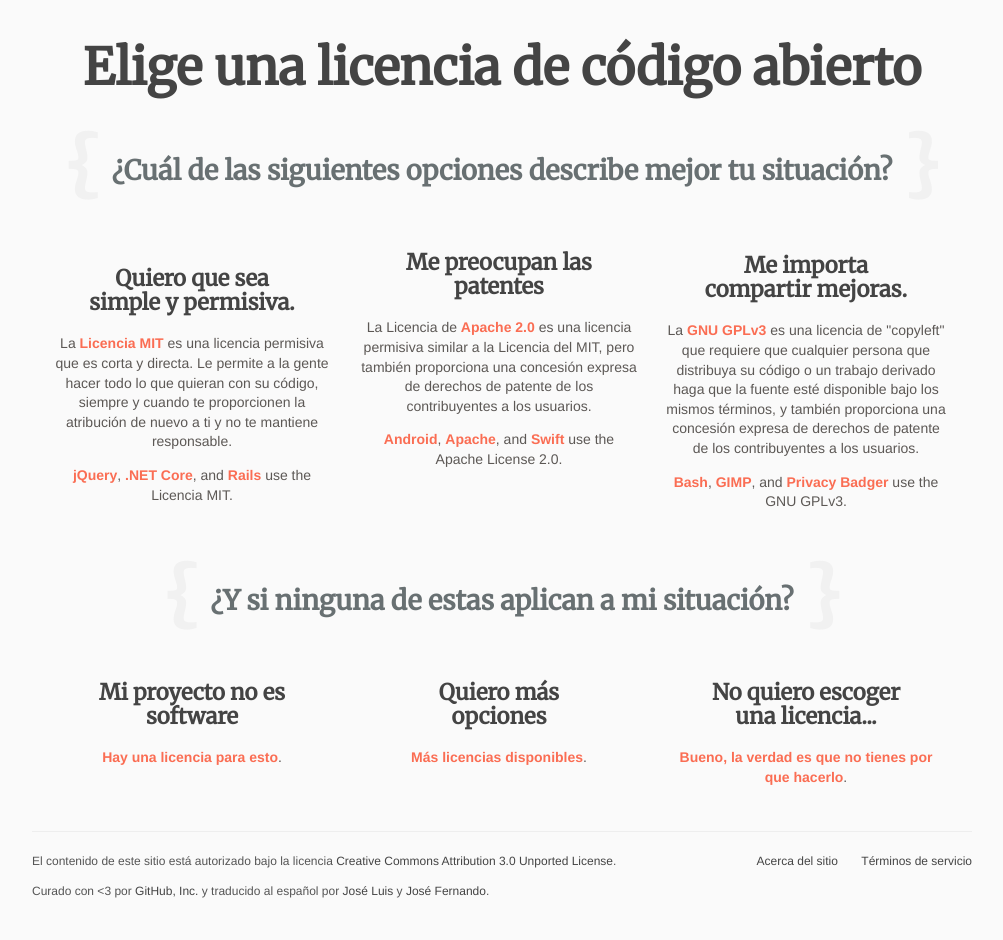
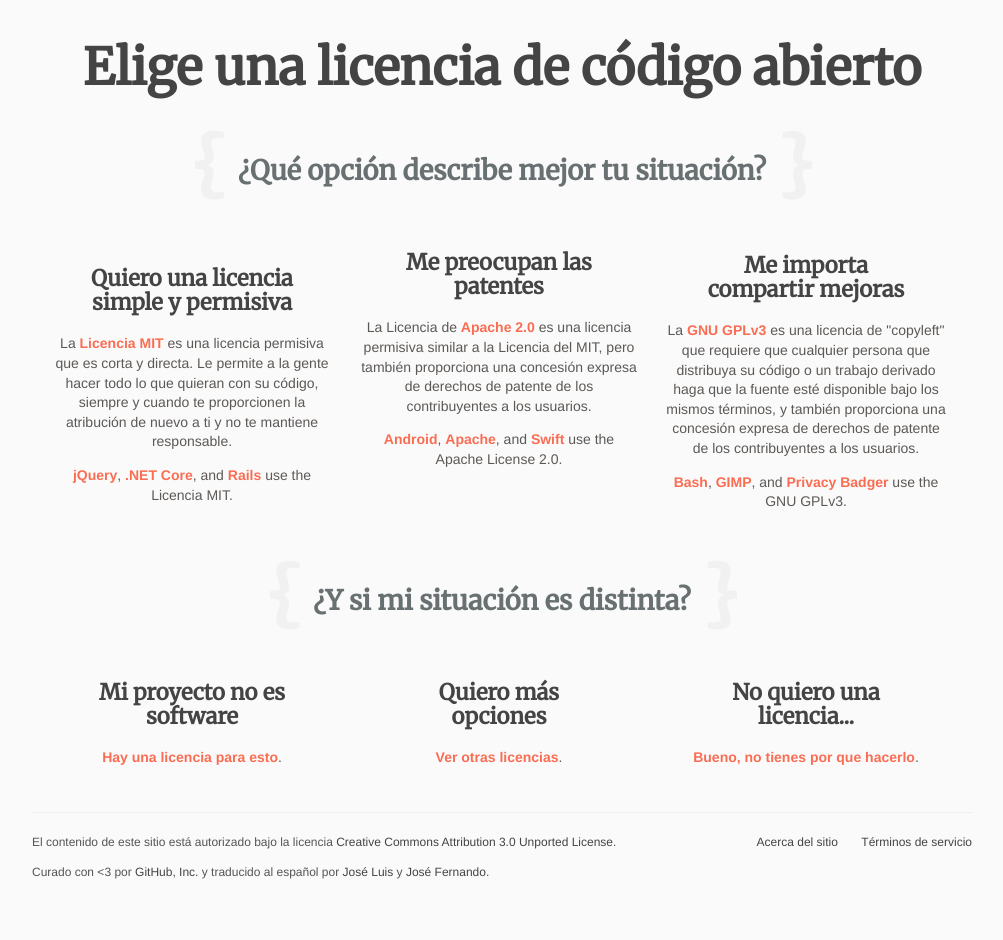
Before and after one commit to Eligelicencia/eligeUnaLicencia, a Jekyll site: the page built from index.html, in a window 1280 px wide. Shown: the whole page, without its empty margins (138-1141 px from the left). Built offline with Jekyll 4.4.1, drawn with Linux system fonts in a browser that asks for light colours.

Commit message:
Changes in spanish text

```diff
--- a/index.html
+++ b/index.html
@@ -8,14 +8,14 @@
 
 <h2>
   <span>{</span>
-  ¿Cuál de las siguientes opciones describe mejor tu situación?
+  ¿Qué opción describe mejor tu situación?
   <span>}</span>
 </h2>
 <ul class="triptych situations clearfix">
   <li class="whatever">
     <a href="licenses/mit">
 
-      <h3>Quiero que sea simple y permisiva.</h3>
+      <h3>Quiero una licencia simple y permisiva</h3>
     </a>
     <p>
       La <a href="licenses/mit">Licencia MIT</a> es una licencia permisiva que es corta y directa. Le permite a la gente hacer todo lo que quieran con su código, siempre y cuando te proporcionen la atribución de nuevo a ti y no te mantiene responsable.
@@ -40,7 +40,7 @@
   <li class="copyleft">
     <a href="licenses/gpl-3.0/">
 
-      <h3>Me importa compartir mejoras.</h3>
+      <h3>Me importa compartir mejoras</h3>
     </a>
     <p>
       La <a href="licenses/gpl-3.0/">GNU GPLv3</a> es una licencia de "copyleft" que requiere que cualquier persona que distribuya su código o un trabajo derivado haga que la fuente esté disponible bajo los mismos términos, y también proporciona una concesión expresa de derechos de patente de los contribuyentes a los usuarios.
@@ -52,7 +52,7 @@
 </ul>
 <h2>
   <span>{</span>
-  ¿Y si ninguna de estas aplican a mi situación?
+  ¿Y si mi situación es distinta?
   <span>}</span>
 </h2>
 <ul class="triptych see-more clearfix">
@@ -65,13 +65,13 @@
   <li>
     <h3>Quiero más opciones</h3>
     <p>
-      <a href="licenses">Más licencias disponibles</a>.
+      <a href="licenses">Ver otras licencias</a>.
     </p>
   </li>
   <li>
-    <h3>No quiero escoger una licencia...</h3>
+    <h3>No quiero una licencia...</h3>
     <p>
-      <a href="no-license">Bueno, la verdad es que no tienes por que hacerlo</a>.
+      <a href="no-license">Bueno, no tienes por que hacerlo</a>.
     </p>
   </li>
 </ul>
```
